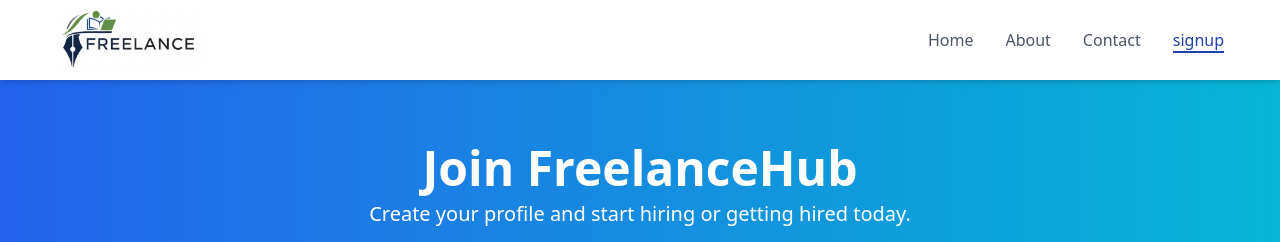
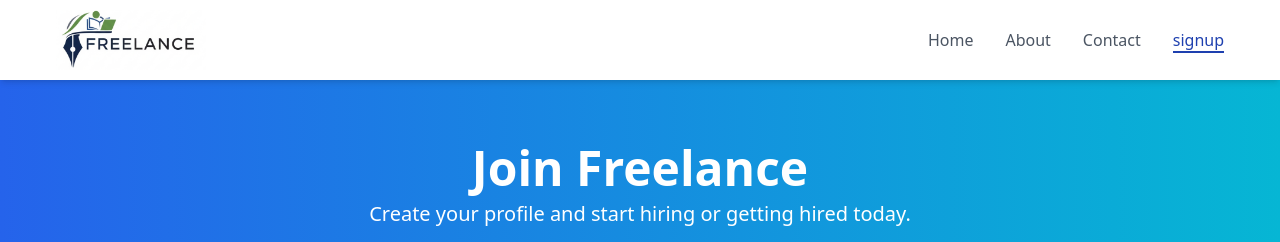
Before and after one commit to Alihaider592/freelance, a React (Create React App) app in the folder freelancing-app/: page /signup in a window 1280 px wide. Shown: the top 242 px of the page. Built offline with nearby package versions, Linux system fonts and the light colour scheme.

Commit message:
text changed

```diff
--- a/freelancing-app/src/pages/signup.jsx
+++ b/freelancing-app/src/pages/signup.jsx
@@ -6,7 +6,7 @@ const SignupPage = () => {
       {/* Hero Section */}
       <div className="bg-gradient-to-r from-blue-600 to-cyan-500 py-16 text-center text-white">
         <h1 className="text-4xl md:text-5xl font-bold mb-2">
-          Join FreelanceHub
+          Join Freelance
         </h1>
         <p className="text-lg md:text-xl">
           Create your profile and start hiring or getting hired today.
```
